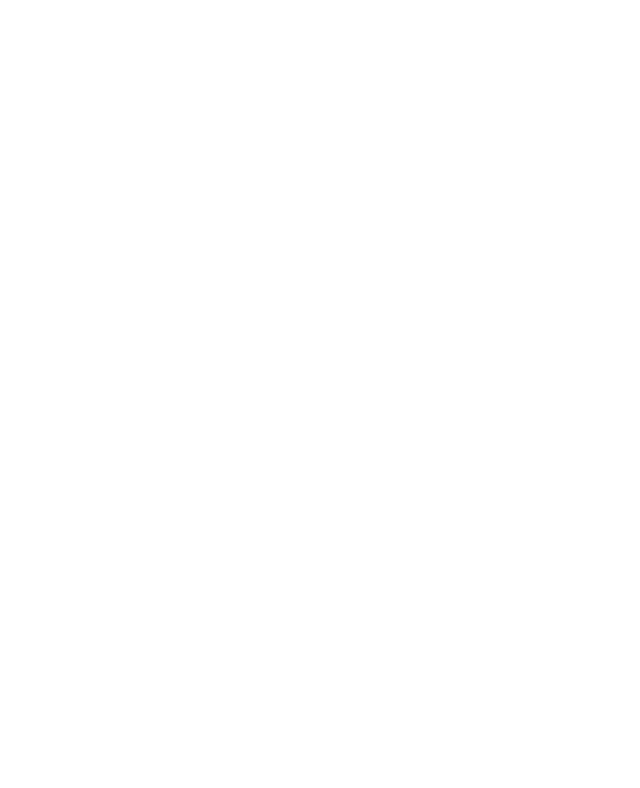
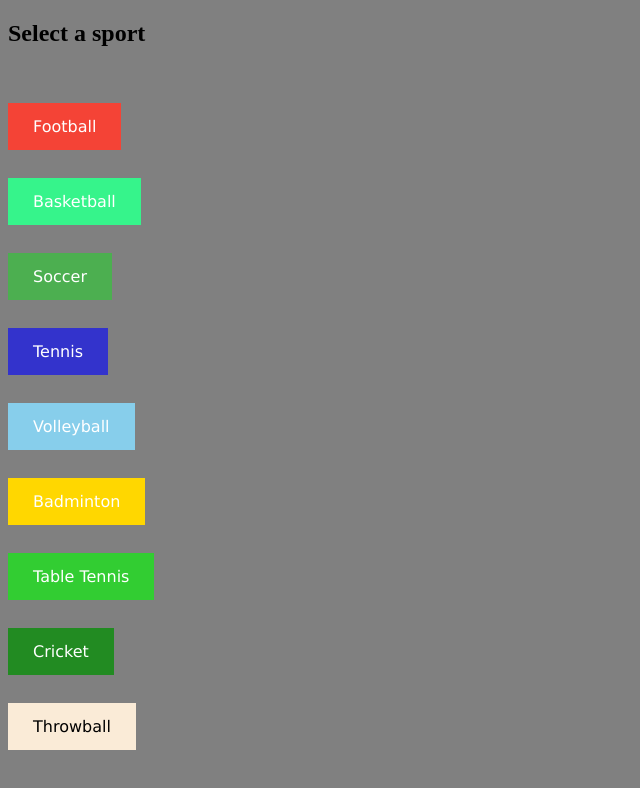
Before and after one commit to ItzArman09/Skoool-shit, a plain HTML site: page indoor-links.html in a window 1280 px wide. Shown: the whole page, without its empty margins (0-640 px from the left). Drawn offline with Linux system fonts and the light colour scheme.

Commit message:
indoorororoor

```diff
--- a/indoor-links.html
+++ b/indoor-links.html
@@ -0,0 +1,80 @@
+<!DOCTYPE html>
+<html lang="en">
+<head>
+  <meta charset="UTF-8">
+  <meta http-equiv="X-UA-Compatible" content="IE=edge">
+  <meta name="viewport" content="width=device-width, initial-scale=1.0">
+  <title>Links</title>
+  <style>
+    a.sport-link:link, a.sport-link:visited {
+      padding: 14px 25px;
+      text-align: center;
+      text-decoration: none;
+      display: inline-block;
+      margin-bottom: 10px;
+      font-family: verdana;
+    }
+
+    a.sport-link:hover, a.sport-link:active {
+      background-color: red;
+    }
+
+    a.football-link {
+      background-color: #f44336;
+      color: white;
+    }
+
+    a.basketball-link {
+      background-color: #36f48b;
+      color: white;
+    }
+
+    a.soccer-link {
+      background-color: #4CAF50;
+      color: white;
+    }
+
+    a.tennis-link {
+      background-color: #3333cc;
+      color: white;
+    }
+
+    a.volleyball-link {
+      background-color: #87CEEB;
+      color: white;
+    }
+
+    a.badminton-link {
+      background-color: #FFD700;
+      color: white;
+    }
+
+    a.tabletennis-link {
+      background-color: #32CD32;
+      color: white;
+    }
+
+    a.cricket-link {
+      background-color: #228B22;
+      color: white;
+    }
+
+    a.throwball-link {
+      background-color: antiquewhite;
+      color: black;
+    }
+  </style>
+</head>
+<body bgcolor="grey">
+  <h2>Select a sport</h2><br><br>
+  <a class="sport-link football-link" href="sports/football.html" target="contentFrame1">Football</a><br><br>
+  <a class="sport-link basketball-link" href="sports/basketball.html" target="contentFrame1">Basketball</a><br><br>
+  <a class="sport-link soccer-link" href="sports/soccer.html" target="contentFrame1">Soccer</a><br><br>
+  <a class="sport-link tennis-link" href="sports/tennis.html" target="contentFrame1">Tennis</a><br><br>
+  <a class="sport-link volleyball-link" href="sports/volleyball.html" target="contentFrame1">Volleyball</a><br><br>
+  <a class="sport-link badminton-link" href="sports/badminton.html" target="contentFrame1">Badminton</a><br><br>
+  <a class="sport-link tabletennis-link" href="sports/tabletennis.html" target="contentFrame1">Table Tennis</a><br><br>
+  <a class="sport-link cricket-link" href="sports/cricket.html" target="contentFrame1">Cricket</a><br><br>
+  <a class="sport-link throwball-link" href="sports/throwball.html" target="contentFrame1">Throwball</a><br><br>
+</body>
+</html>
```
Also changed, not shown: indoor.html (+2 -3 lines).
